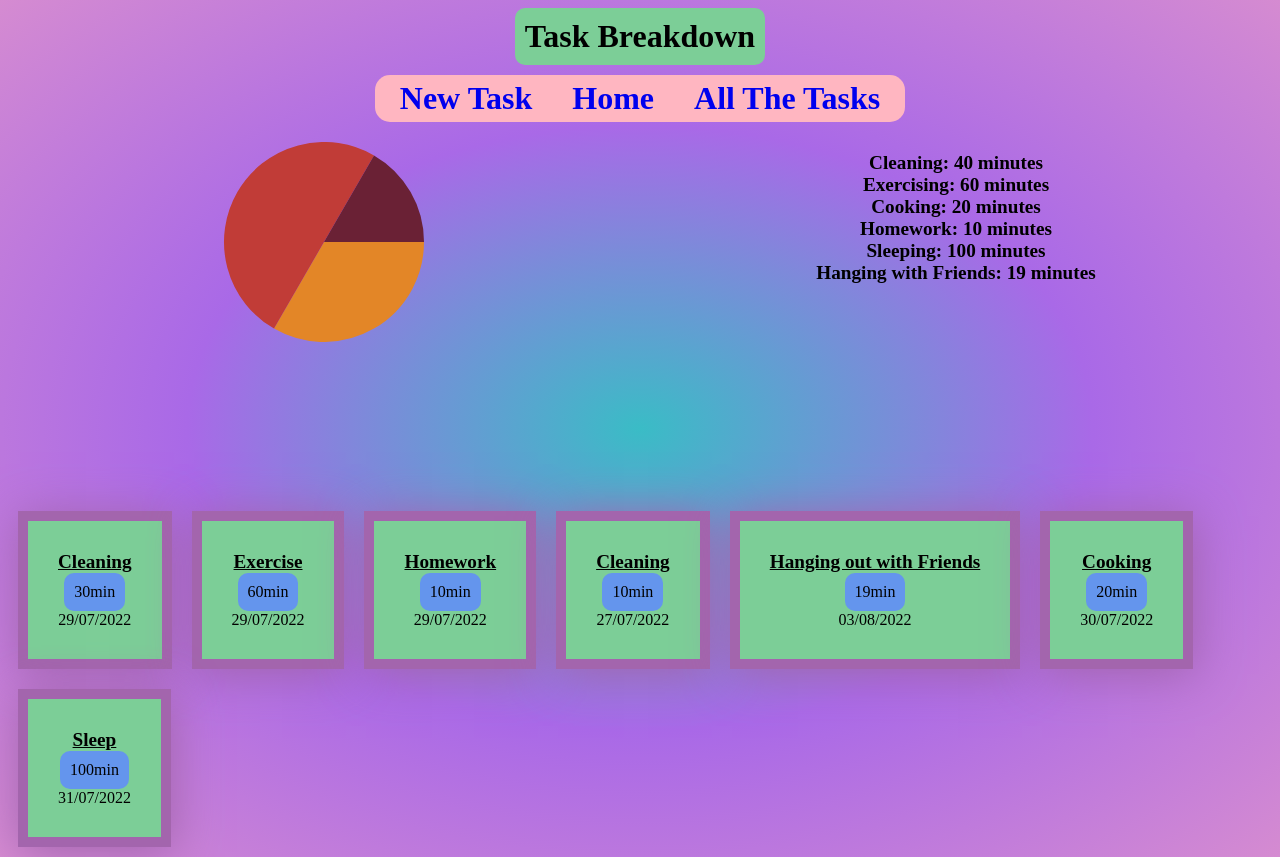
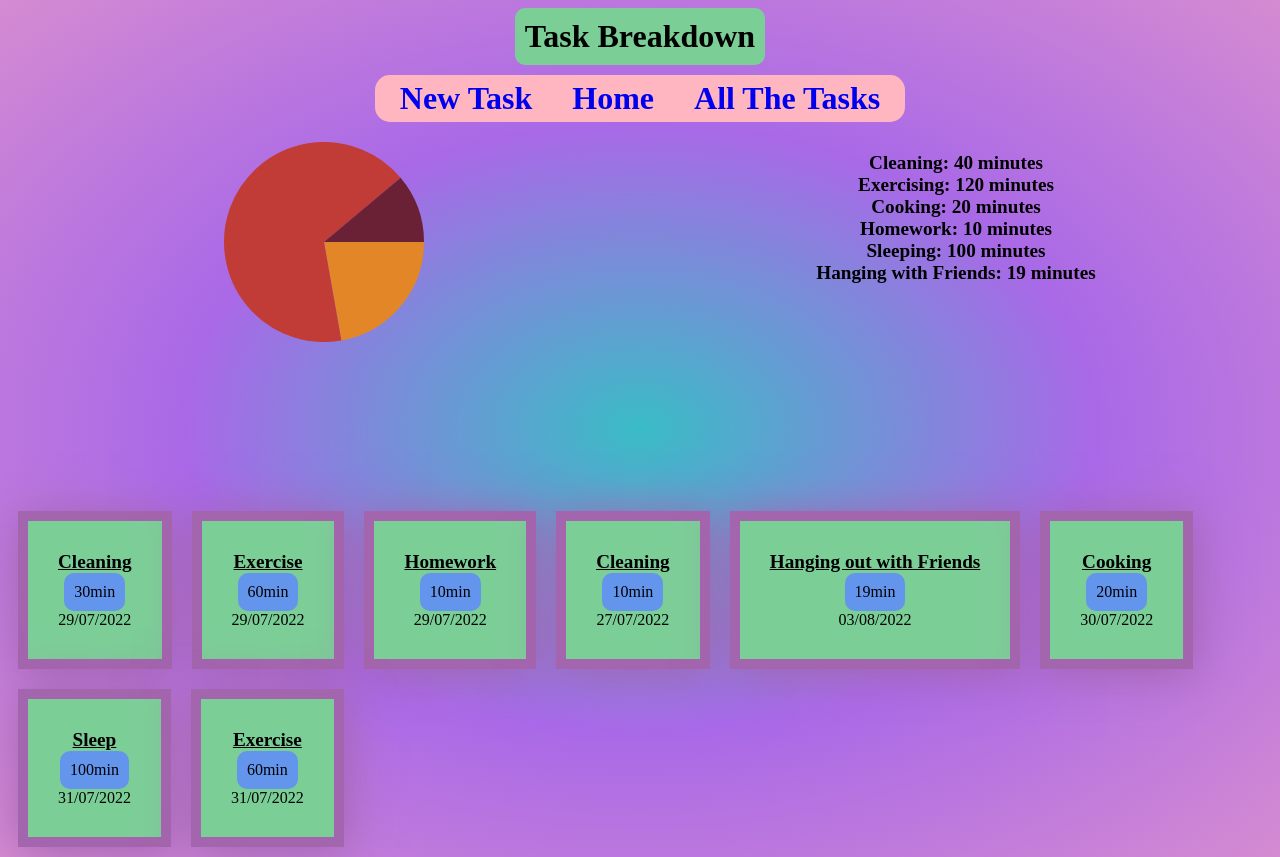
Before and after one commit to melissavaiden/phase-2-project, a React (Create React App) app: page /TaskList in a window 1280 px wide. Built offline with nearby package versions, Linux system fonts and the light colour scheme; data requests are answered from the project's data file.

Commit message:
Pie Chart

```diff
--- a/db.json
+++ b/db.json
@@ -41,6 +41,12 @@
       "time": "100",
       "date": "2022-07-31",
       "id": 8
+    },
+    {
+      "name": "Exercise",
+      "time": "60",
+      "date": "2022-07-31",
+      "id": 9
     }
   ]
 }
--- a/src/components/TaskTimeTotals.js
+++ b/src/components/TaskTimeTotals.js
@@ -58,7 +58,7 @@ function TaskTimeAdd({tasks}) {
         <div>
             <PieChart className="pieChart"
                  data={[
-                     { title: 'One', value: sumOfCleaningTimes, color: '#E38627' },
+                     { title: 'Helloo', value: sumOfCleaningTimes, color: '#E38627' },
                      { title: 'Two', value: sumOfExerciseTimes, color: '#C13C37' },
                      { title: 'Three', value: 20, color: '#6A2135' },
                  ]}/>
```
